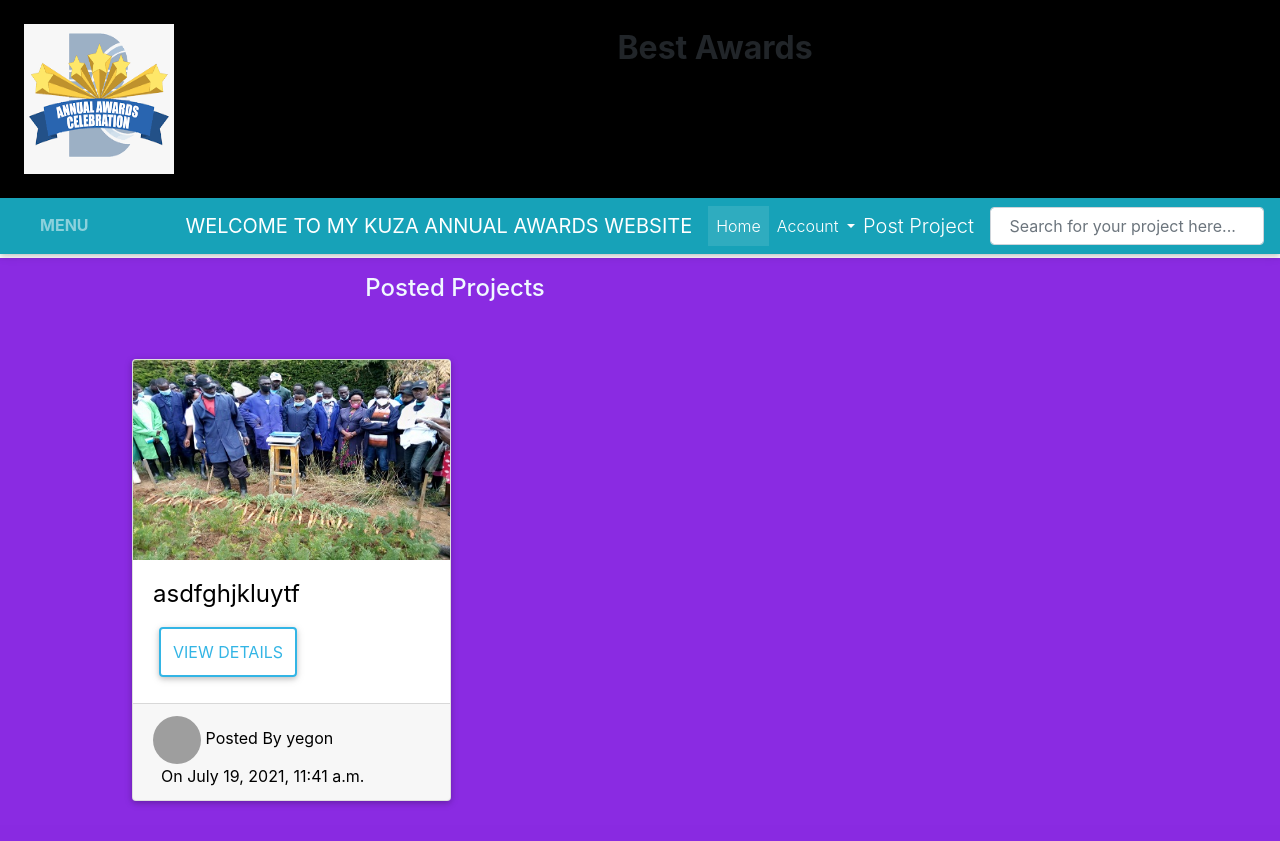
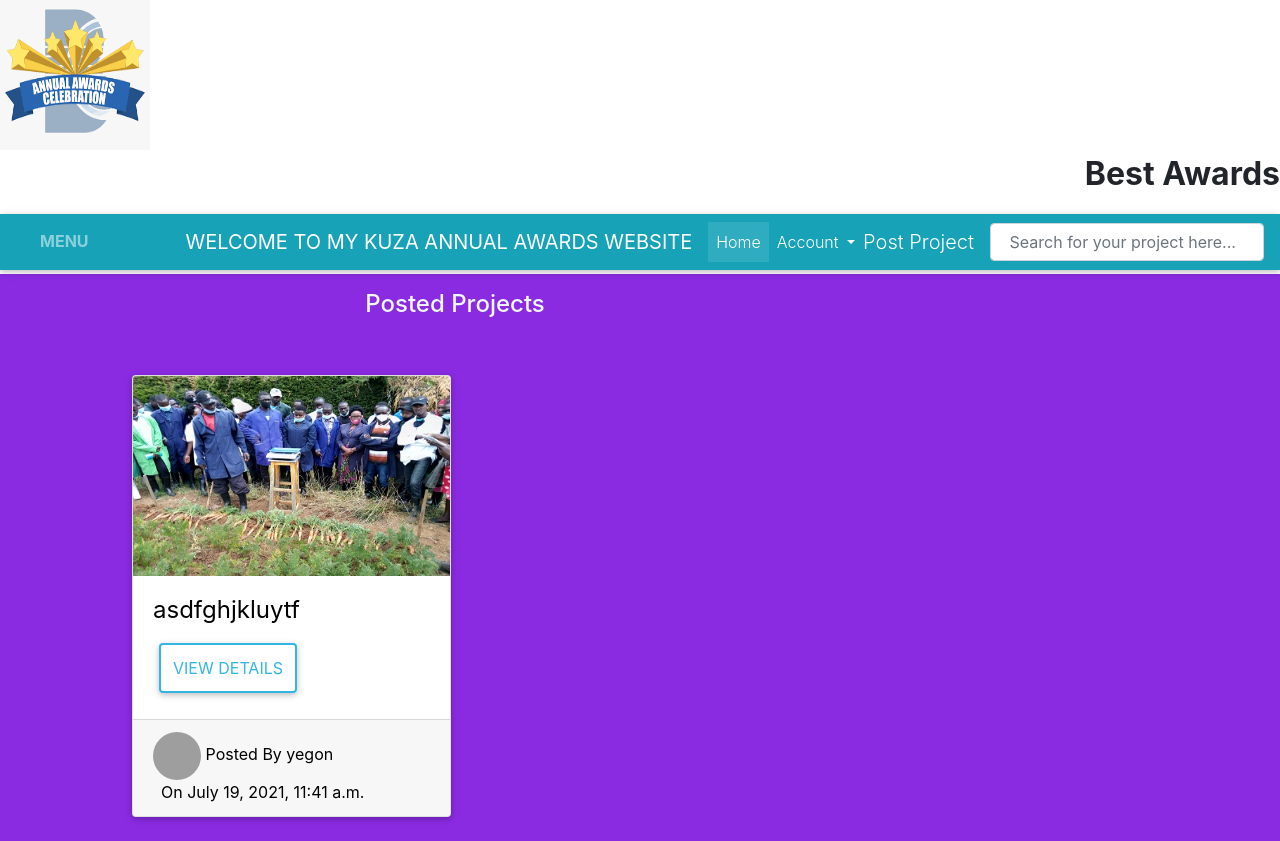
Before and after one commit to sharon002/Awesome-awards, a Django app: page / in a window 1280 px wide. Before the commit the page ends 806 px from the top, so only its background shows below. Run offline with Django 3.2, Linux system fonts and the light colour scheme; a user stored in the database is signed in; data comes from the database, SQL or seed files in the repository; some libraries are stand-ins or nearby versions; grey boxes are pictures that could not be loaded.

```diff
--- a/awards/templates/navbar.html
+++ b/awards/templates/navbar.html
@@ -17,9 +17,9 @@
 <body>
     <section>
         <!-- top navbar-->
-        <div class="over-nav container-fluid px-4 py-4 c-darkgrey txt-lightgrey " style="background-color:black">
+        <!-- <div class="over-nav container-fluid px-4 py-4 c-darkgrey txt-lightgrey " style="background-color:black">
             <div class="d-flex justify-content-between">
-                <div class="d-flex mr-auto">
+                <div class="d-flex mr-auto"> -->
                     <img id="img-icon" src="/static/photos/images (3).png" style="width: 150px; height: 150px;">
                 </div>
                 <div class="d-flex" >
```
